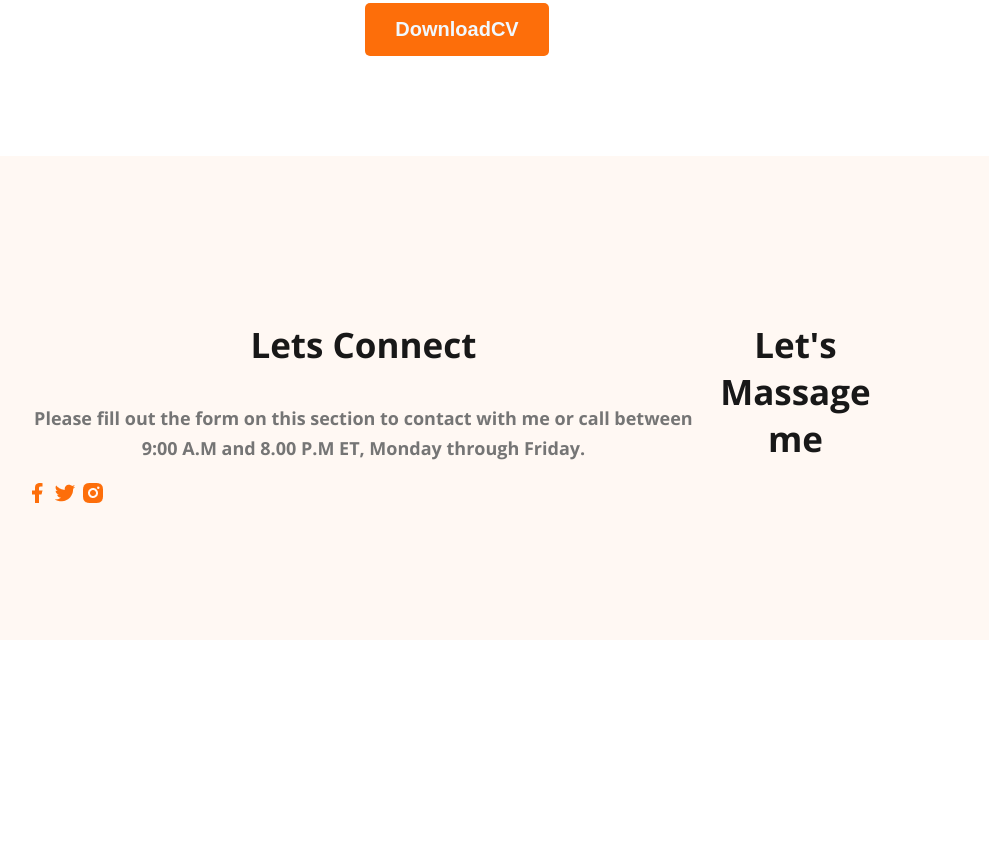
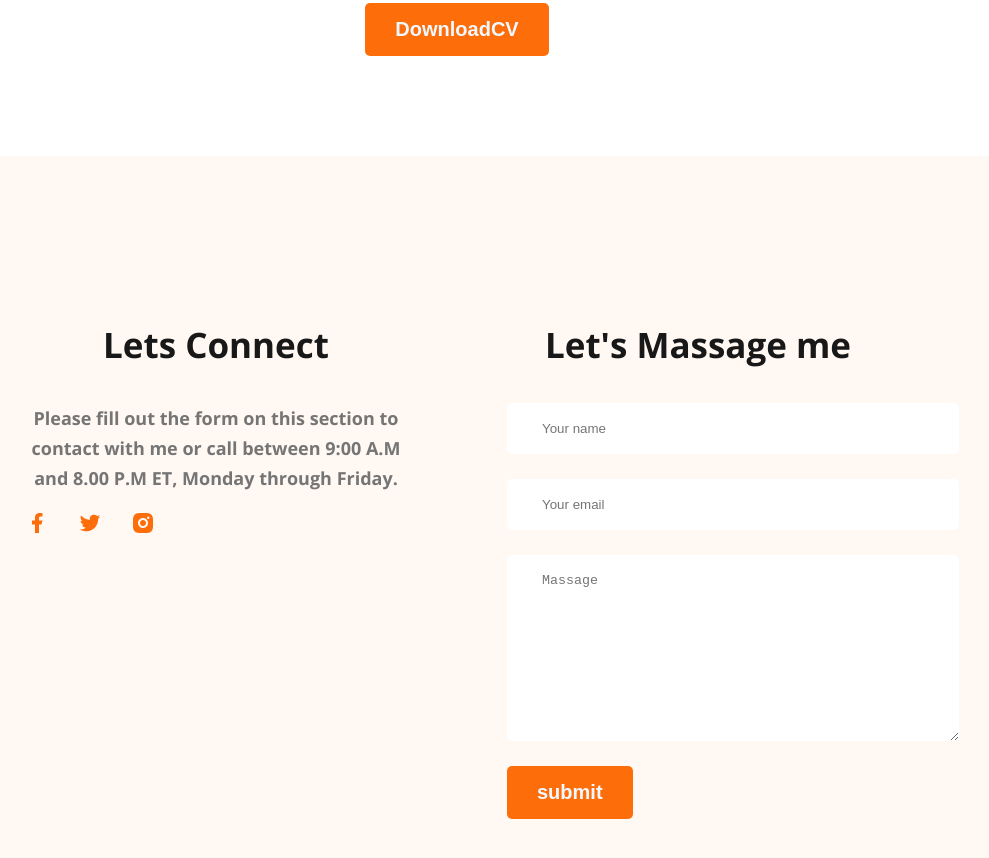
Before and after one commit to wasifahmed85/webdeveloper-portfolio, a plain HTML site: page index.html in a window 1280 px wide. Shown: the part 3181-4039 px from the top of the page, without its empty margins (183-1172 px from the left). Before the commit the page ends 3829 px from the top, so only its background shows below. Drawn offline with nearby package versions, Linux system fonts and the light colour scheme.

Commit message:
footer add

```diff
--- a/index.html
+++ b/index.html
@@ -186,6 +186,12 @@
         </div>
         <div class="footer-colum">
             <h3 class="section-title">Let's Massage me</h3>
+            <form class="contact" action="">
+                <input type="text" placeholder="Your name">
+                <input type="email" name="" placeholder="Your email" id="">
+                <textarea name="" placeholder="Massage" id="" cols="30" rows="10"></textarea>
+                <input class="button" type="submit" value="submit">
+            </form>
         </div>
     </footer>
 </body>
--- a/style/web.css
+++ b/style/web.css
@@ -169,35 +169,61 @@ main section {
     margin-bottom: 10px;
 }
 
-.resume-containar{
+.resume-containar {
     display: flex;
     gap: 50px;
 }
-.resume-item-description{
+
+.resume-item-description {
     color: #757575;
 }
-.resume-item-institute{
+
+.resume-item-institute {
     color: #757575;
     margin-bottom: 20px;
     margin-top: 10px;
 }
-.resume-item-title{
-    color:  #474747;
-font-size: 25px;
-font-weight: 700;
+
+.resume-item-title {
+    color: #474747;
+    font-size: 25px;
+    font-weight: 700;
 }
-.resume-containar hr{
+
+.resume-containar hr {
     margin: 30px;
 }
-.DownloadCV{
+
+.DownloadCV {
     text-align: center;
     margin-top: 50px;
 }
+
 /* footer style */
 
-footer{
+footer {
     display: flex;
     background: #FFF8F3;
     margin-top: 100px;
-    padding:130px 200px;
+    padding: 130px 200px;
+    gap: 100px;
 }
+
+.footer-colum {
+    width: 50%;
+}
+.socal-links a{
+        margin-right: 25px;
+}
+
+.contact input[type="text"],input[type="email"],
+textarea {
+    display: block;
+    margin-bottom: 25px;
+    padding: 18px 35px;
+    color: #757575;
+    border-radius: 5px;
+    background:#FFF;
+    border: 0px;
+    width: 100%;
+}
```
